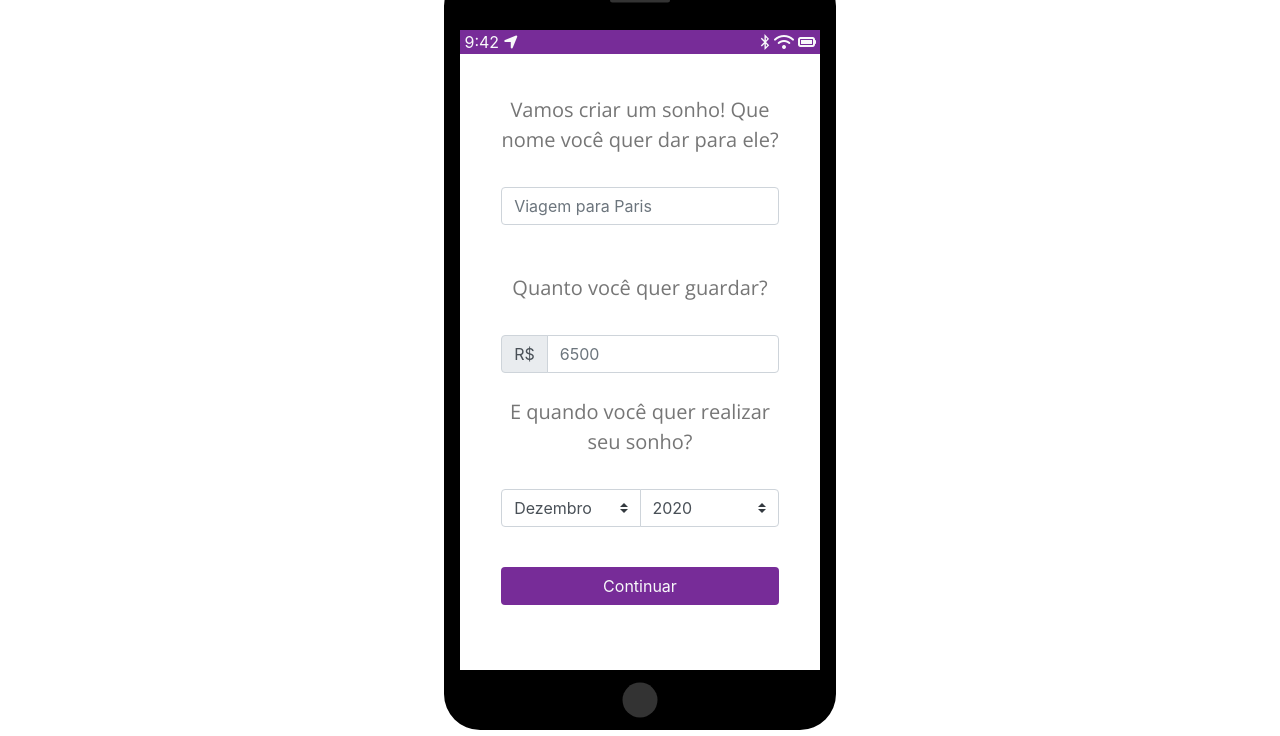
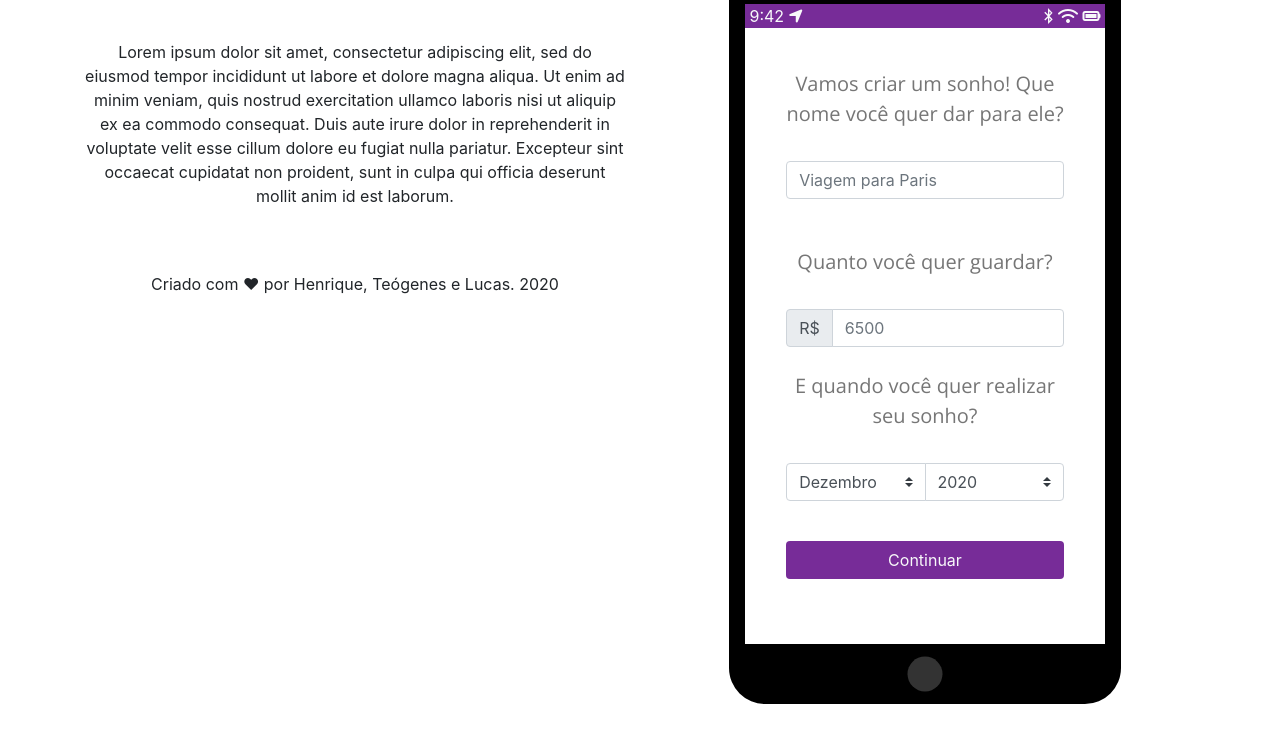
Before and after one commit to horefice/NuSonhos, a website: page app/index.html in a window 1280 px wide. Shown: the part 88-824 px from the top of the page. Drawn offline with nearby package versions, Linux system fonts and the light colour scheme.

Commit message:
criado explicacoes de telas como coluna

```diff
--- a/app/index.html
+++ b/app/index.html
@@ -16,11 +16,17 @@
 </head>
 
 <body>
-  <h1>NuSonhos<span class="badge badge-secondary">Novo</span></h1>
-
+  <div class="container">
+    <div class="row">
+      <div class="col-md-6 text-center">
+        <h2>NuSonhos<span class="badge badge-secondary">Novo</span></h2><br><br>
+        <p>Lorem ipsum dolor sit amet, consectetur adipiscing elit, sed do eiusmod tempor incididunt ut labore et dolore magna aliqua. Ut enim ad minim veniam, quis nostrud exercitation ullamco laboris nisi ut aliquip ex ea commodo consequat. Duis aute irure dolor in reprehenderit in voluptate velit esse cillum dolore eu fugiat nulla pariatur. Excepteur sint occaecat cupidatat non proident, sunt in culpa qui officia deserunt mollit anim id est laborum.</p><br><br>
+        <p class="footer">Criado com &hearts; por Henrique, Teógenes e Lucas. 2020</p>
+      </div>
+      <div class="col-md-6">
         <div class="smartphone">
+          <div class="nu phone-bar"><span class="float-left">&nbsp9:42&nbsp<span class="fa fa-location-arrow"></span></span><span class="float-right"><span class="fa fa-bluetooth-b"></span>&nbsp<span class="fa fa-wifi"></span>&nbsp<span class="fa fa-battery-full"></span>&nbsp</span></div>
           <div class="content">
-    <div class="nu phone-bar"><span class="float-left">&nbsp9:42&nbsp<span class="fa fa-location-arrow"></span><span class="float-right"><span class="fa fa-bluetooth-b">&nbsp<span class="fa fa-wifi">&nbsp<span class="fa fa-battery-full"></span>&nbsp</span></div>
             <div class="tela1">
               <h5>Vamos criar um sonho! Que nome você quer dar para ele?</h5><br>
               <div class="input-group">
@@ -68,6 +74,9 @@
             </div>
           </div>
         </div>
+      </div>
+    </div>
+  </div>
 
   <!-- Load javascript libraries -->
   <script src="https://code.jquery.com/jquery-3.4.1.min.js" integrity="sha256-CSXorXvZcTkaix6Yvo6HppcZGetbYMGWSFlBw8HfCJo=" crossorigin="anonymous"></script>
--- a/app/style.css
+++ b/app/style.css
@@ -15,6 +15,10 @@ body {
 .nu {
   background-color: #772C98 !important;
   color: #f8f9fa !important;
+}
+
+.container {
+  margin: 2em auto;
 }
 
 /* The device with borders */
@@ -61,7 +65,7 @@ body {
 /* The screen (or content) of the device */
 .smartphone .content {
   width: 360px !important;
-  height: 640px !important;
+  height: 616 !important;
   background: #ffffff;
   color: #767676;
   overflow-y: auto !important;
@@ -69,11 +73,13 @@ body {
 
 /* Sets the phone top bar */
 .phone-bar {
-  display: grid;
+  display: flow-root;
+  height: 24px !important;
+  margin: 0 !important;
 }
 
 /* Hide all content screens initially */
-.smartphone .content .tela1, .smartphone .content .tela2 {
+.smartphone .content>div {
   display: none;
   margin: 1em;
   padding: 7%;
```
Lines whose indentation alone changed are shown as unchanged.
